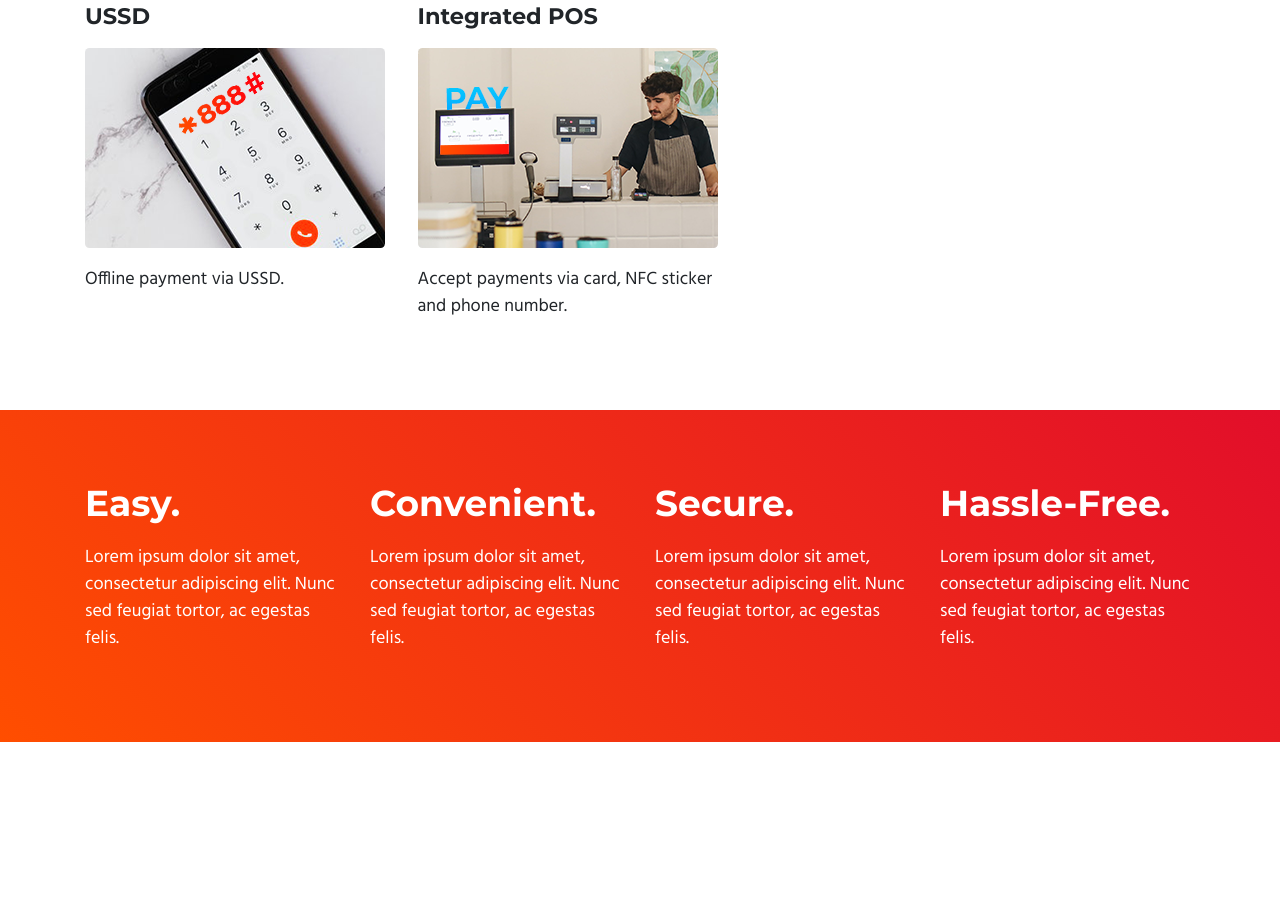
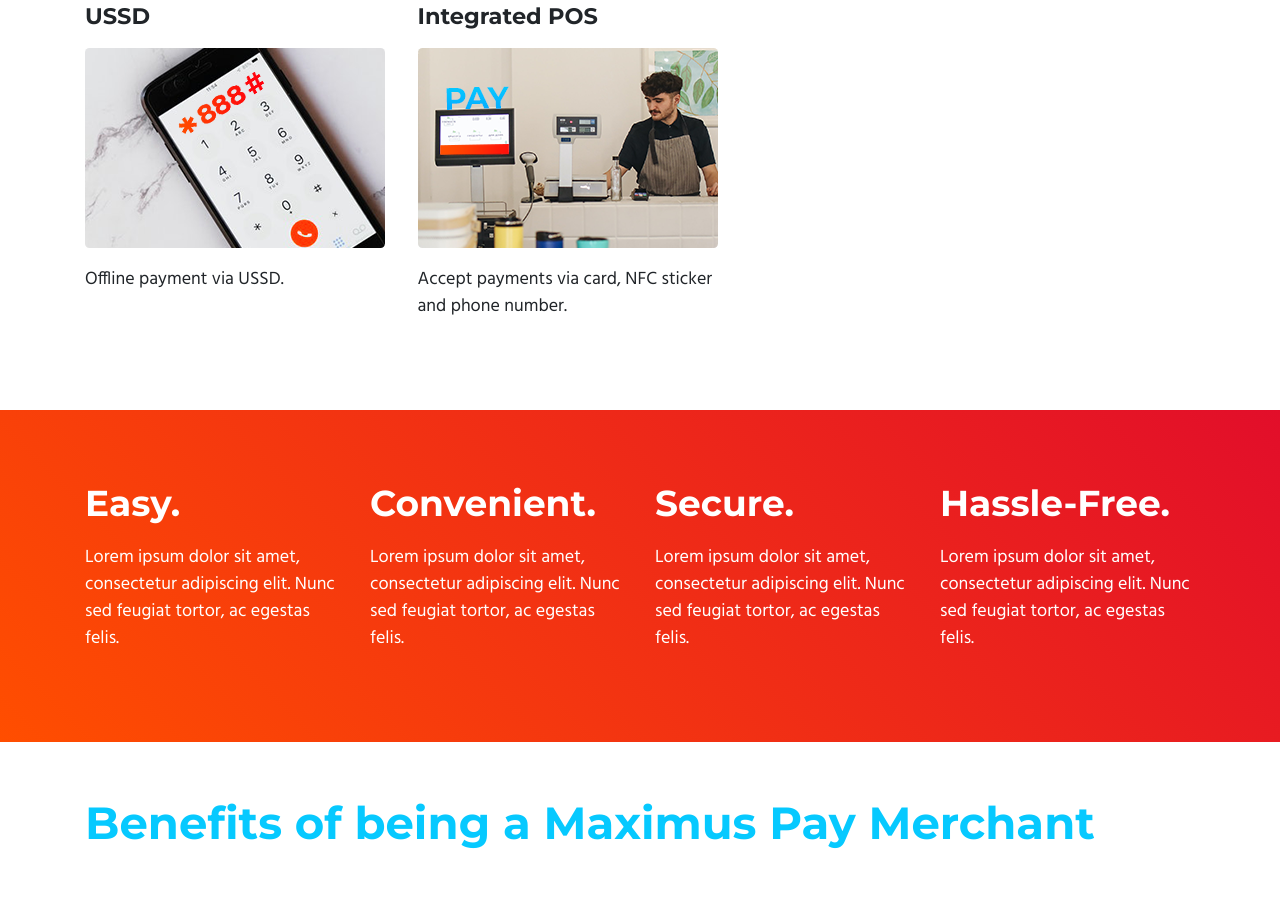
Before and after one commit to zaxwebs/maximusPay, a website built with Parcel: page src/index.html in a window 1280 px wide. Shown: the part 1399-2321 px from the top of the page. Before the commit the page ends 2141 px from the top, so only its background shows below. Built offline with nearby package versions, Linux system fonts and the light colour scheme.

Commit message:
Initial work on benefits section

```diff
--- a/src/index.html
+++ b/src/index.html
@@ -180,6 +180,11 @@
         </div>
       </div>
     </section>
+    <section class="benefits">
+      <div class="container">
+        <h1 class="text-secondary">Benefits of being a Maximus Pay Merchant</h1>
+      </div>
+    </section>
     <script src="./scripts/main.js"></script>
   </body>
 </html>
```
